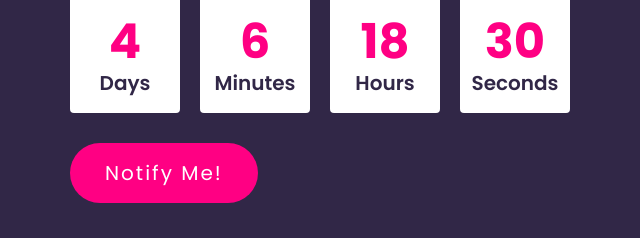
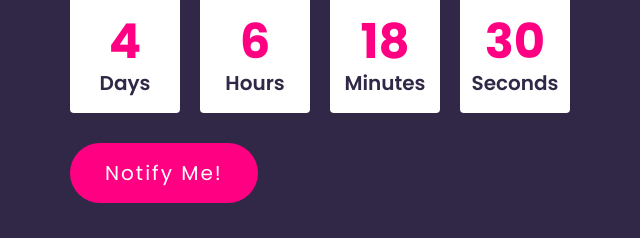
Before and after one commit to rohan-cce/coming-soon-website-design, a plain HTML site: page index.html in a window 1280 px wide. Shown: the part 383-621 px from the top of the page, 30-670 px from the left. Drawn offline with Linux system fonts and the light colour scheme.

Commit message:
Update index.html

```diff
--- a/index.html
+++ b/index.html
@@ -26,8 +26,8 @@
                 Lorem ipsum dolor sit amet consectetur adipisicing elit. Earum mollitia vero saepe natus.</p>
             <div class="countdown">
                 <div class="time"><div id="day"></div><span>Days</span></div>
-                <div class="time"><div id="hour"></div><span>Minutes</span></div>
-                <div class="time"><div id="minute"></div><span>Hours</span></div>
+                <div class="time"><div id="hour"></div><span>Hours</span></div>
+                <div class="time"><div id="minute"></div><span>Minutes</span></div>
                 <div class="time"><div id="second"></div><span>Seconds</span></div>
             </div>
         <a href="#" onclick="toggle();">Notify Me!</a>
```
